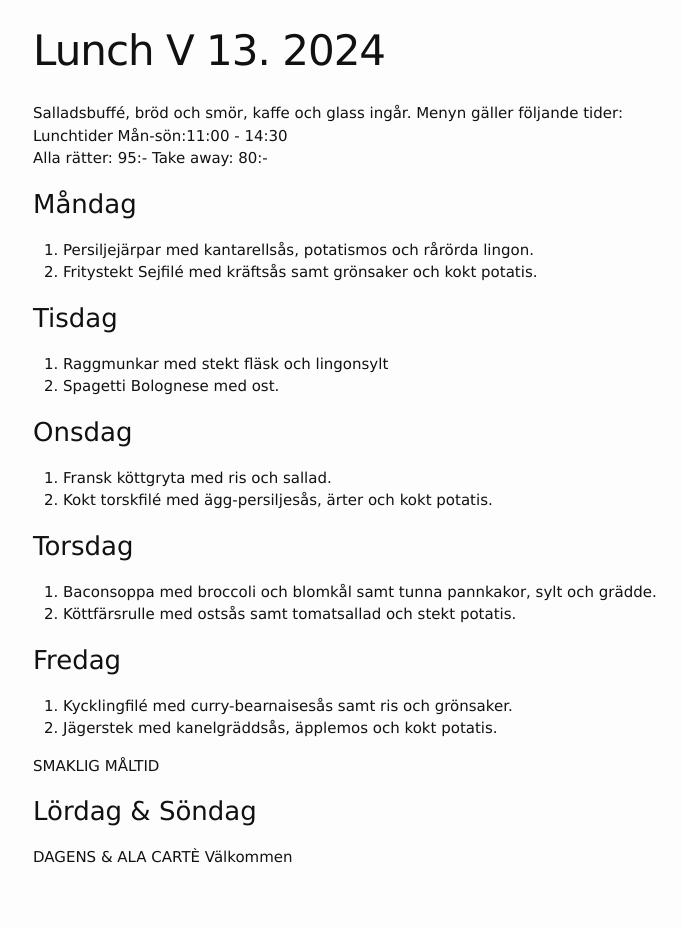
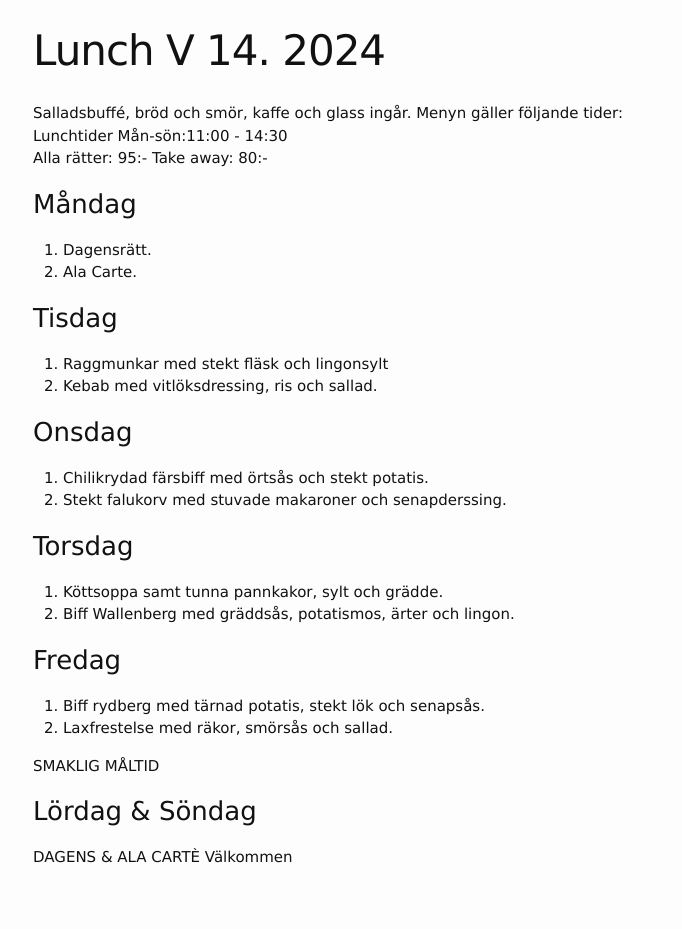
Before and after one commit to FarInn62/farinn62.github.io, a Jekyll site: the page built from lunch.md, in a window 1280 px wide. Shown: the whole page, without its empty margins (237-919 px from the left). Built offline with Jekyll 4.4.1, drawn with Linux system fonts in a browser that asks for light colours.

Commit message:
Update lunch.md

```diff
--- a/lunch.md
+++ b/lunch.md
@@ -1,6 +1,6 @@
 ---
 layout: foodmenu
-title: Lunch V 13. 2024
+title: Lunch V 14. 2024
 permalink: /lunch/
 published: true
 ---
@@ -11,28 +11,28 @@ Alla rätter: 95:- Take away: 80:-
 
 ### Måndag
 
-1. Persiljejärpar med kantarellsås, potatismos och rårörda lingon.
-2. Fritystekt Sejfilé med kräftsås samt grönsaker och kokt potatis.
+1. Dagensrätt.
+2. Ala Carte.
 
 ### Tisdag
 
 1. Raggmunkar med stekt fläsk och lingonsylt
-2. Spagetti Bolognese med ost.
+2. Kebab med vitlöksdressing, ris och sallad.
 
 ### Onsdag
 
-1. Fransk köttgryta med ris och sallad.
-2. Kokt torskfilé med ägg-persiljesås, ärter och kokt potatis.
+1. Chilikrydad färsbiff med örtsås och stekt potatis.
+2. Stekt falukorv med stuvade makaroner och senapderssing.
 
 ### Torsdag
 
-1. Baconsoppa med broccoli och blomkål samt tunna pannkakor, sylt och grädde.
-2. Köttfärsrulle med ostsås samt tomatsallad och stekt potatis.
+1. Köttsoppa samt tunna pannkakor, sylt och grädde.
+2. Biff Wallenberg med gräddsås, potatismos, ärter och lingon.
 
 ### Fredag
 
-1. Kycklingfilé med curry-bearnaisesås samt ris och grönsaker.
-2. Jägerstek med kanelgräddsås, äpplemos och kokt potatis.
+1. Biff rydberg med tärnad potatis, stekt lök och senapsås.
+2. Laxfrestelse med räkor, smörsås och sallad.
 
 SMAKLIG MÅLTID
 ### Lördag & Söndag
```
